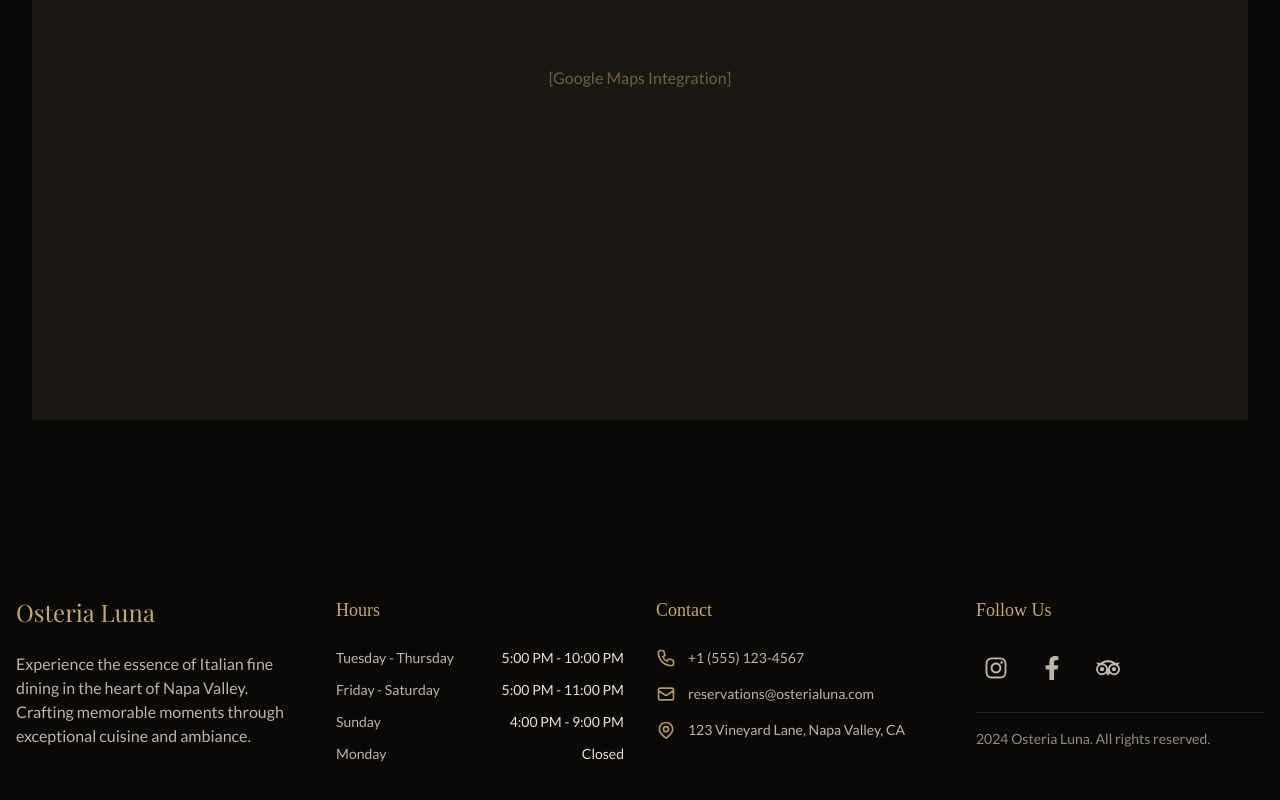
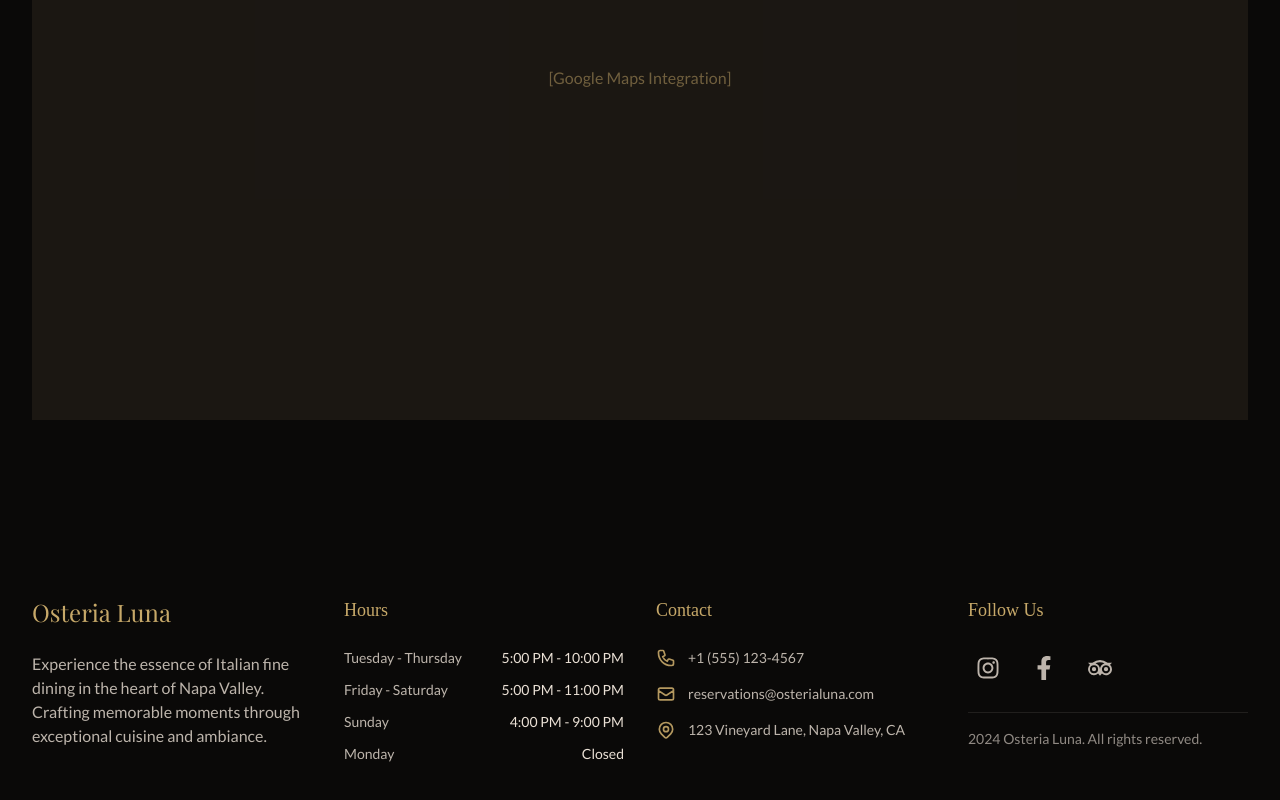
Before and after one commit to FanWebstudio/osteria-luna, a React (Vite) app: page / in a window 1280 px wide. Shown: the part 8184-8984 px from the top of the page. Built offline with nearby package versions, Linux system fonts and the light colour scheme; a web font is replaced by a local one.

Commit message:
fix: improve footer alignment and gallery navigation
- Add responsive centering to footer content
- Fix footer grid alignment and spacing
- Add missing gallery section ID for smooth scrolling

```diff
--- a/src/components/Footer.jsx
+++ b/src/components/Footer.jsx
@@ -55,26 +55,26 @@ export default function Footer() {
 
   return (
     <footer className="bg-rich-black text-cream">
-      <div className="max-w-7xl mx-auto px-4 py-16 sm:py-20">
+      <div className="container-custom py-16 sm:py-20">
         <motion.div
           ref={ref}
           initial={{ opacity: 0, y: 20 }}
           animate={inView ? { opacity: 1, y: 0 } : { opacity: 0, y: 20 }}
           transition={{ duration: 0.6 }}
-          className="grid grid-cols-1 md:grid-cols-2 lg:grid-cols-4 gap-12 lg:gap-8"
+          className="grid grid-cols-1 md:grid-cols-2 lg:grid-cols-4 gap-12 lg:gap-8 justify-items-center lg:justify-items-start"
         >
           {/* Logo & Description */}
-          <div className="space-y-6">
+          <div className="space-y-6 text-center lg:text-left max-w-sm">
             <h3 className="font-display text-2xl text-gold">Osteria Luna</h3>
-            <p className="text-cream/80 max-w-sm">
+            <p className="text-cream/80">
               Experience the essence of Italian fine dining in the heart of Napa Valley.
               Crafting memorable moments through exceptional cuisine and ambiance.
             </p>
           </div>
 
           {/* Hours */}
-          <div className="space-y-6">
-            <h4 className="font-accent text-lg text-gold">Hours</h4>
+          <div className="space-y-6 w-full max-w-sm">
+            <h4 className="font-accent text-lg text-gold text-center lg:text-left">Hours</h4>
             <ul className="space-y-3">
               {hours.map(({ day, time }) => (
                 <li key={day} className="flex justify-between items-center text-sm">
@@ -86,8 +86,8 @@ export default function Footer() {
           </div>
 
           {/* Contact */}
-          <div className="space-y-6">
-            <h4 className="font-accent text-lg text-gold">Contact</h4>
+          <div className="space-y-6 w-full max-w-sm">
+            <h4 className="font-accent text-lg text-gold text-center lg:text-left">Contact</h4>
             <ul className="space-y-4">
               {contactInfo.map(({ text, href, icon: Icon }) => (
                 <li key={text}>
@@ -104,9 +104,9 @@ export default function Footer() {
           </div>
 
           {/* Social Links */}
-          <div className="space-y-6">
+          <div className="space-y-6 w-full max-w-sm text-center lg:text-left">
             <h4 className="font-accent text-lg text-gold">Follow Us</h4>
-            <div className="flex space-x-4">
+            <div className="flex justify-center lg:justify-start space-x-4">
               {socialLinks.map(({ name, href, icon: Icon }) => (
                 <a
                   key={name}
--- a/src/components/Gallery.jsx
+++ b/src/components/Gallery.jsx
@@ -71,7 +71,7 @@ export default function Gallery() {
   });
 
   return (
-    <section className="py-20 bg-cream">
+    <section id="gallery" className="py-20 bg-cream">
       <div className="max-w-7xl mx-auto px-4">
         <motion.div
           ref={ref}
```
